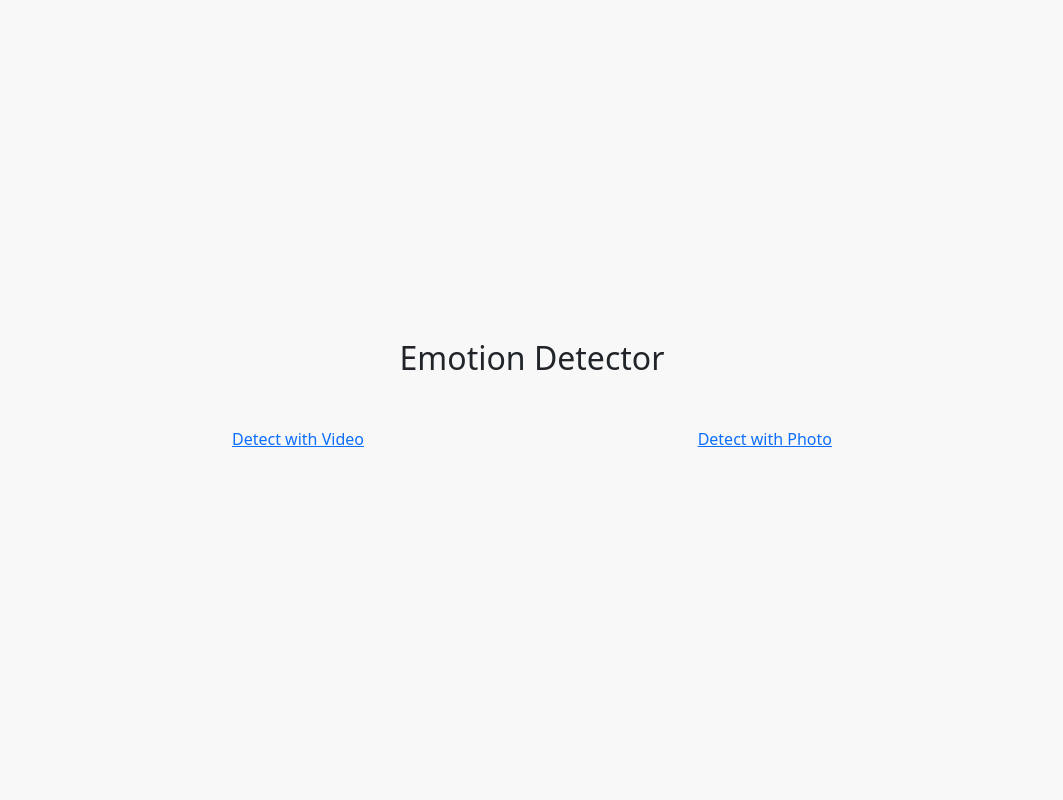
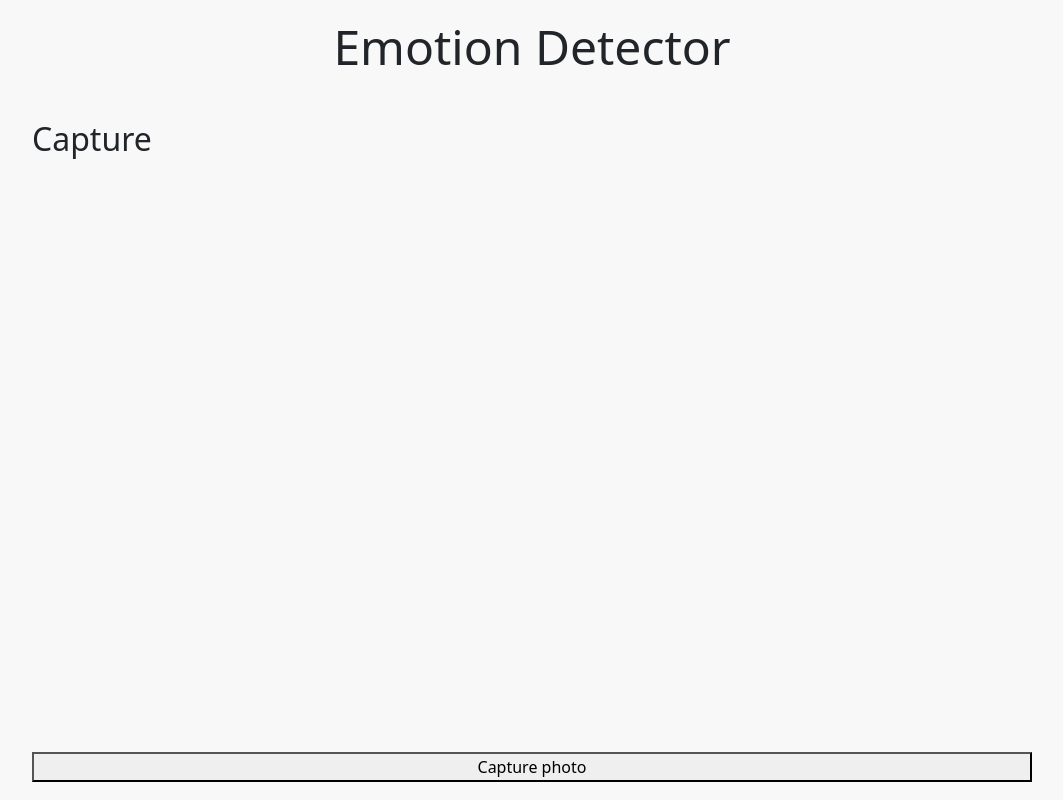
Before and after one commit to kayceem/it-expo-frontend, a React (Create React App) app: page /signup in a window 1280 px wide. Shown: the whole page, without its empty margins (108-1171 px from the left). Built offline with nearby package versions, Linux system fonts and the light colour scheme; no server answers.

Commit message:
Added login and signup

```diff
--- a/package.json
+++ b/package.json
@@ -3,9 +3,11 @@
   "version": "0.1.0",
   "private": true,
   "dependencies": {
+    "@babel/plugin-proposal-private-property-in-object": "",
     "@testing-library/jest-dom": "^5.16.5",
     "@testing-library/react": "^13.4.0",
     "@testing-library/user-event": "^13.5.0",
+    "axios": "^1.4.0",
     "bootstrap": "^5.3.0",
     "react": "^18.2.0",
     "react-bootstrap": "^2.7.4",
--- a/src/App.css
+++ b/src/App.css
@@ -2,33 +2,11 @@
   display: flex;
   flex-direction: column;
   align-items: center;
-  justify-content: center;
+  justify-content: space-around;
   height: 100vh;
   background: #f8f8f8;
 }
 
 .title {
-  margin-bottom: 20px;
-  font-size: 2em;
-  text-align: center;
+  font-size: 3em;
 }
-
-.buttons {
-  display: flex;
-  justify-content: space-between;
-  width: 50%;
-  margin-top: 20px;
-}
-
-.button {
-  padding: 10px 20px;
-  font-size: 1em;
-  border: none;
-  border-radius: 5px;
-  cursor: pointer;
-  transition: all 0.3s ease;
-}
-
-.button:hover {
-  background: #ddd;
-}
--- a/src/App.js
+++ b/src/App.js
@@ -2,6 +2,9 @@ import React from 'react';
 import { BrowserRouter as Router, Routes, Route, Link } from 'react-router-dom';
 import WebCam from './WebCam';
 import Image from './Image';
+import Dashboard from './Dashboard';
+import Signup from './SignUp'; // Import Signup component
+import Login from './Login'; // Import Login component
 import './App.css';
 
 const App = () => {
@@ -9,14 +12,12 @@ const App = () => {
     <Router>
       <div className="main">
         <h1 className="title">Emotion Detector</h1>
-        <div className="buttons">
-          <Link to="/detect-with-video" className="button">Detect with Video</Link>
-          <Link to="/detect-with-photo" className="button">Detect with Photo</Link>
-        </div>
-
         <Routes>
+          <Route path="/" element={<Dashboard />} />
           <Route path="/detect-with-video" element={<WebCam />} />
           <Route path="/detect-with-photo" element={<Image />} />
+          <Route path="/signup" element={<Signup />} /> {/* Add Signup route */}
+          <Route path="/login" element={<Login />} /> {/* Add Login route */}
         </Routes>
       </div>
     </Router>
--- /dev/null
+++ b/src/Dashboard.css
@@ -0,0 +1,30 @@
+.buttons {
+  display: flex;
+  justify-content: space-between;
+  width: 50%;
+  margin-top: 20px;
+}
+
+
+.button {
+    height: 80px;
+    width: 280px;
+    padding: 10px 20px;
+    font-size: 1.5em;
+    border: none;
+    border-radius: 5px;
+    cursor: pointer;
+    transition: all 0.3s ease;
+    background: #36a8eb;
+    color: white;
+    text-decoration: none;
+    display: flex;
+    align-items: center;
+    justify-content: center;
+
+  }
+
+  .button:hover {
+    color: rgb(120, 120, 120);
+    background: #ddd;
+  }
--- a/src/Dashboard.js
+++ b/src/Dashboard.js
@@ -1,8 +1,12 @@
 import React from 'react'
-
+import { Link } from 'react-router-dom';
+import './Dashboard.css'
 const Dashboard = () => {
   return (
-    <div>Dashboard</div>
+    <div className="buttons">
+    <Link to="/detect-with-video" className="button">Detect with Video</Link>
+    <Link to="/detect-with-photo" className="button">Detect with Photo</Link>
+  </div>
   )
 }
 
--- a/src/Image.js
+++ b/src/Image.js
@@ -32,7 +32,7 @@ const Image = () => {
   };
 
   return (
-    <div>
+    <div className='image-container'>
       {cameraEnabled ? (
         <div>
           <Webcam
--- /dev/null
+++ b/src/Login.js
@@ -0,0 +1,36 @@
+import React, { useRef } from 'react';
+import Webcam from "react-webcam";
+import axios from 'axios';
+
+const Login = () => {
+  const webcamRef = useRef(null);
+
+  const capture = React.useCallback(
+    () => {
+      const imageSrc = webcamRef.current.getScreenshot();
+
+      // Send the image to the backend
+      axios.post('http://localhost:8000/login', { image: imageSrc })
+        .then(response => {
+          if (response.data.status === 'ok') {
+            alert(`User verified! User ID: ${response.data.user_id}`);
+          } else {
+            alert(`Error: ${response.data.status}`);
+          }
+        })
+        .catch(err => {
+          console.error(err);
+        });
+    },
+    [webcamRef]
+  );
+
+  return (
+    <div>
+      <Webcam audio={false} ref={webcamRef} screenshotFormat="image/jpeg" />
+      <button onClick={capture}>Login</button>
+    </div>
+  )
+}
+
+export default Login;
--- /dev/null
+++ b/src/SignUp.css
@@ -0,0 +1,23 @@
+.signup{
+    display: flex;
+    flex-direction: column;
+    align-items: center;
+}
+.container{
+    display: flex;
+    align-items: center;
+    justify-content: space-around;
+    gap: 20px;
+}
+.capture{
+    display: flex;
+    flex-direction: column;
+    gap: 10px;
+    width: 100%;
+    height: 100%;
+}
+.preview{
+    display: flex;
+    flex-direction: column;
+    gap: 10px;
+}
--- /dev/null
+++ b/src/SignUp.js
@@ -0,0 +1,69 @@
+import React, { useRef } from 'react';
+import Webcam from 'react-webcam';
+import axios from 'axios';
+import { useNavigate } from 'react-router-dom'; // Import useNavigate hook
+import './SignUp.css';
+
+const videoConstraints = {
+  width: 1280,
+  height: 720,
+  facingMode: 'user',
+};
+
+const Signup = () => {
+  const webcamRef = useRef(null);
+  const [capturedImage, setCapturedImage] = React.useState(null);
+  const navigate = useNavigate(); // Get the navigate function
+
+  const capture = React.useCallback(
+    () => {
+      const imageSrc = webcamRef.current.getScreenshot();
+      setCapturedImage(imageSrc);
+    },
+    [webcamRef]
+  );
+
+  const handleSignUp = async () => {
+    try {
+      const response = await axios.post('http://localhost:8000/signup', { image: capturedImage });
+      if(response.data.status === 'ok') {
+        // signup successful, navigate to login page
+        navigate('/login');
+      } else {
+        // signup failed, show error message
+        alert('Signup failed: ' + response.data.status);
+      }
+    } catch(error) {
+      console.error(error);
+      alert('An error occurred during signup: ' + error.message);
+    }
+  }
+
+return (
+    <div className='signup'>
+      <div className='container'>
+        <div className='capture'>
+            <h2>Capture</h2>
+            <Webcam
+            audio={false}
+            height={565}
+            ref={webcamRef}
+            screenshotFormat="image/jpeg"
+            width={1000}
+            videoConstraints={videoConstraints}
+            />
+            <button onClick={capture}>Capture photo</button>
+        </div>
+        {capturedImage && (
+            <div className='preview'>
+                <h2>Preview</h2>
+            <img src={capturedImage} alt="preview" />
+            <button onClick={()=>handleSignUp(capturedImage)}>Sign Up</button>
+            </div>
+        )}
+        </div>
+    </div>
+  );
+}
+
+export default Signup;
--- a/src/WebCam.css
+++ b/src/WebCam.css
@@ -1,18 +1,38 @@
-.App {
-  text-align: center;
-}
-.app {
+.webcam-container{
   display: flex;
   justify-content: space-around;
   align-items: center;
-  height: 100vh;
+  width: 100%;
 }
-
 .webcam {
   flex: 1;
   display: flex;
   justify-content: center;
   align-items: center;
+  /* position: relative; */
+  overflow: hidden;
+}
+
+.webcam::before {
+  content: "";
+  position: absolute;
+  top: 0;
+  right: 0;
+  bottom: 0;
+  left: 0;
+  border-radius: 20px;
+  background: inherit;
+  z-index: 1;
+  pointer-events: none;
+}
+
+.webcam-inner {
+  display: flex;
+  flex: 1;
+  border-radius: 20px;
+  overflow: hidden;
+  width: 100%;
+  height: 100%;
 }
 
 .emotion {
--- a/src/WebCam.js
+++ b/src/WebCam.js
@@ -12,13 +12,17 @@ const videoConstraints = {
 const WebCam = () => {
   const webcamRef = useRef(null);
   const socketRef = useRef();
-  const [emotion, setEmotion] = useState('Smile');
+  const [emotion, setEmotion] = useState('');
+  const [age, setAge] = useState('');
+  const [gender, setGender] = useState('');
 
   useEffect(() => {
     socketRef.current = io.connect('http://localhost:8000');
 
-    socketRef.current.on('emotion', data => {
+    socketRef.current.on('data', data => {
       setEmotion(data.emotion);
+      setGender(data.gender);
+      setAge(data.age);
     });
 
     return () => {
@@ -42,12 +46,12 @@ const WebCam = () => {
   }, []);
 
   return (
-    <div className="app">
+    <div className="webcam-container">
       <div className="webcam">
           <Webcam
             audio={false}
             height={900}
-          width={1000}
+            width={900}
             ref={webcamRef}
             screenshotFormat="image/jpeg"
             videoConstraints={videoConstraints}
@@ -56,6 +60,12 @@ const WebCam = () => {
       <div className="emotion">
         <h2>Emotion</h2>
         <p>{emotion}</p>
+        <br></br>
+        <h2>Age</h2>
+        <p>{age}</p>
+        <br></br>
+        <h2>Gender</h2>
+        <p>{gender}</p>
       </div>
     </div>
   );
```
Also changed, not shown: 1 other file (tests, documents, lock files or other folders). Lines whose indentation alone changed are shown as unchanged.
